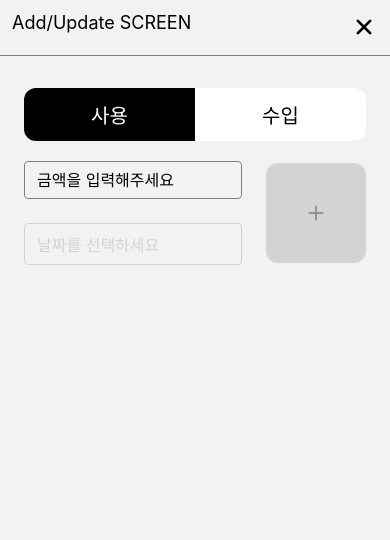
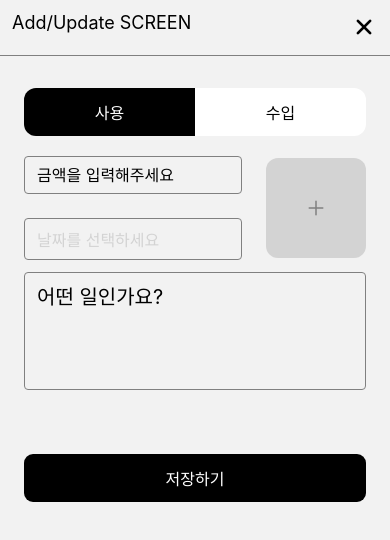
Before and after one commit to yuminc03/fast-campus-rn-part4, a React Native app in the folder AccountBook/: screen /Add in a window 390 px wide. Shown: the top 540 px of the page. Built offline with nearby package versions, Linux system fonts and the light colour scheme.

Commit message:
Feat: 코멘트 입력 textView, 저장 버튼 UI

```diff
--- /dev/null
+++ b/AccountBook/src/components/MultiLineInput.tsx
@@ -0,0 +1,73 @@
+import React, {useState} from 'react';
+import {View, TextInput} from 'react-native';
+
+export const MultiLineInput: React.FC<{
+  value: string;
+  onChangeText: (text: string) => void;
+  placeholder: string;
+  fontSize?: number;
+  onSubmitEditing: () => void;
+  height?: number;
+}> = props => {
+  const [focused, setFocused] = useState(false);
+
+  return (
+    <View
+      style={{
+        alignSelf: 'stretch',
+        paddingHorizontal: 12,
+        paddingVertical: 8,
+        borderRadius: 4,
+        borderWidth: 1,
+        borderColor: focused ? 'black' : 'gray',
+      }}>
+      <TextInput
+        autoCorrect={false}
+        autoCapitalize={'none'}
+        multiline
+        value={props.value}
+        onChangeText={props.onChangeText}
+        placeholder={props.placeholder}
+        onSubmitEditing={props.onSubmitEditing}
+        style={{fontSize: props.fontSize ?? 20, height: props.height ?? 200}}
+        onFocus={() => setFocused(true)}
+        onBlur={() => setFocused(false)}
+      />
+    </View>
+  );
+};
+
+// export const MultiLineInput = (props) => {
+//     const [ focused, setFocused ] = useState(false);
+
+//     return (
+//       <View style={{
+//         alignSelf: 'stretch',
+//         paddingHorizontal: 12,
+//         paddingVertical: 8,
+//         borderRadius: 4,
+//         borderWidth: 1,
+//         borderColor: 'gray',
+//       }}>
+//         <TextInput
+//           autoCapitalize="none"
+//           autoCorrect={false}
+//           value={props.value}
+//           multiline
+//           onChangeText={props.onChangeText}
+//           placeholder={props.placeholder}
+//           style={[props.style, {
+//             fontSize: props.fontSize ?? 20,
+//             height: props.height ?? 200
+//           }]}
+//           onFocus={() => {
+//             setFocused(true);
+//           }}
+//           onBlur={() => {
+//             setFocused(false);
+//           }}
+//           onSubmitEditing={props.onSubmitEditing}
+//         />
+//       </View>
+//     );
+//   }
--- a/AccountBook/src/screens/AddUpdateScreen.tsx
+++ b/AccountBook/src/screens/AddUpdateScreen.tsx
@@ -10,6 +10,7 @@ import {Spacer} from '../components/Spacer';
 import {SingleLineInput} from '../components/SingleLineInput';
 import {Icon} from '../components/Icons';
 import {convertToDateString} from '../utils/DetailUtils';
+import {MultiLineInput} from '../components/MultiLineInput';
 
 export const AddUpdateScreen: React.FC = () => {
   const navigation = useRootNavigation();
@@ -50,9 +51,18 @@ export const AddUpdateScreen: React.FC = () => {
     }));
   }, []);
 
+  const onChangeComment = useCallback<(text: string) => void>(text => {
+    setItem(prevState => ({
+      ...prevState,
+      comment: text,
+    }));
+  }, []);
+
   const onPressPhoto = useCallback(() => {}, []);
 
   const onPressCalandar = useCallback(() => {}, []);
+
+  const onPressSave = useCallback(() => {}, []);
 
   return (
     <View style={{flex: 1}}>
@@ -79,7 +89,7 @@ export const AddUpdateScreen: React.FC = () => {
                   borderBottomLeftRadius: 12,
                 }}>
                 <Typography
-                  fontSize={20}
+                  fontSize={16}
                   color={item.type === '사용' ? 'white' : 'black'}>
                   사용
                 </Typography>
@@ -101,7 +111,7 @@ export const AddUpdateScreen: React.FC = () => {
                   borderBottomRightRadius: 12,
                 }}>
                 <Typography
-                  fontSize={20}
+                  fontSize={16}
                   color={item.type === '수입' ? 'white' : 'black'}>
                   수입
                 </Typography>
@@ -126,7 +136,7 @@ export const AddUpdateScreen: React.FC = () => {
             <Button onPress={onPressCalandar}>
               <View
                 style={{
-                  borderColor: item.date === 0 ? 'lightgray' : 'gray',
+                  borderColor: 'gray',
                   borderWidth: 1,
                   paddingVertical: 8,
                   paddingHorizontal: 12,
@@ -159,6 +169,32 @@ export const AddUpdateScreen: React.FC = () => {
             </Button>
           </View>
         </View>
+
+        <Spacer space={12} />
+        <MultiLineInput
+          value={item.comment}
+          height={100}
+          onChangeText={onChangeComment}
+          placeholder="어떤 일인가요?"
+          onSubmitEditing={() => {}}
+        />
+
+        <Spacer space={64} />
+
+        <Button onPress={onPressSave}>
+          <View
+            style={{
+              paddingVertical: 12,
+              backgroundColor: 'black',
+              alignItems: 'center',
+              justifyContent: 'center',
+              borderRadius: 9,
+            }}>
+            <Typography color="white" fontSize={16}>
+              {routes.name === 'Add' ? '저장하기' : '수정하기'}
+            </Typography>
+          </View>
+        </Button>
       </ScrollView>
     </View>
   );
```
